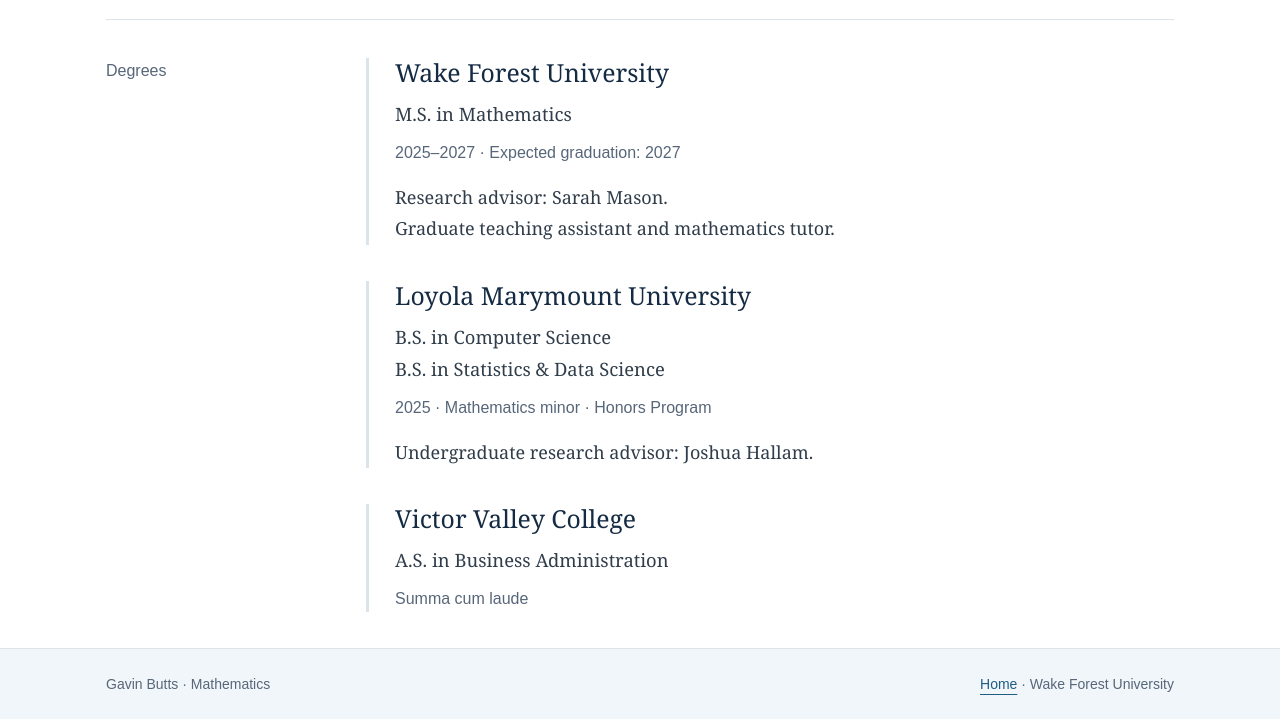
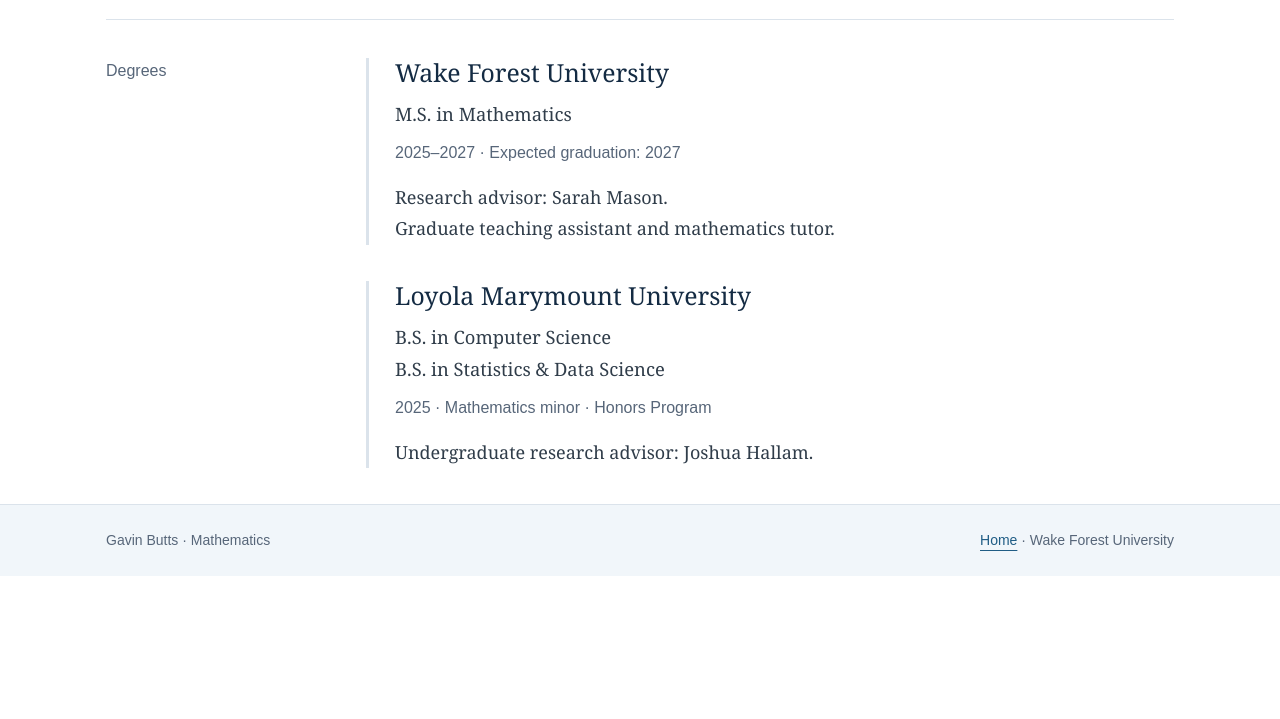
Before and after one commit to GavinButts/gavinbutts.github.io, a plain HTML site: page education.html in a window 1280 px wide. Shown: the part 319-1038 px from the top of the page. After the commit the page ends 895 px from the top, so only its background shows below. Drawn offline with Linux system fonts and the light colour scheme.

Commit message:
Update education.html

```diff
--- a/education.html
+++ b/education.html
@@ -21,7 +21,6 @@
 <section class="content-grid" aria-labelledby="degrees-title"><h2 class="section-label" id="degrees-title">Degrees</h2><div>
 <div class="degree"><h2>Wake Forest University</h2><p class="qualification">M.S. in Mathematics</p><p class="meta">2025–2027 · Expected graduation: 2027</p><p>Research advisor: Sarah Mason.<br>Graduate teaching assistant and mathematics tutor.</p></div>
 <div class="degree"><h2>Loyola Marymount University</h2><p class="qualification">B.S. in Computer Science<br>B.S. in Statistics &amp; Data Science</p><p class="meta">2025 · Mathematics minor · Honors Program</p><p>Undergraduate research advisor: Joshua Hallam.</p></div>
-<div class="degree"><h2>Victor Valley College</h2><p class="qualification">A.S. in Business Administration</p><p class="meta">Summa cum laude</p></div>
 </div></section></main>
 <footer class="site-footer"><div class="wrap footer-inner"><p>Gavin Butts · Mathematics</p><p><a href="index.html">Home</a> · Wake Forest University</p></div></footer>
 </body>
```
